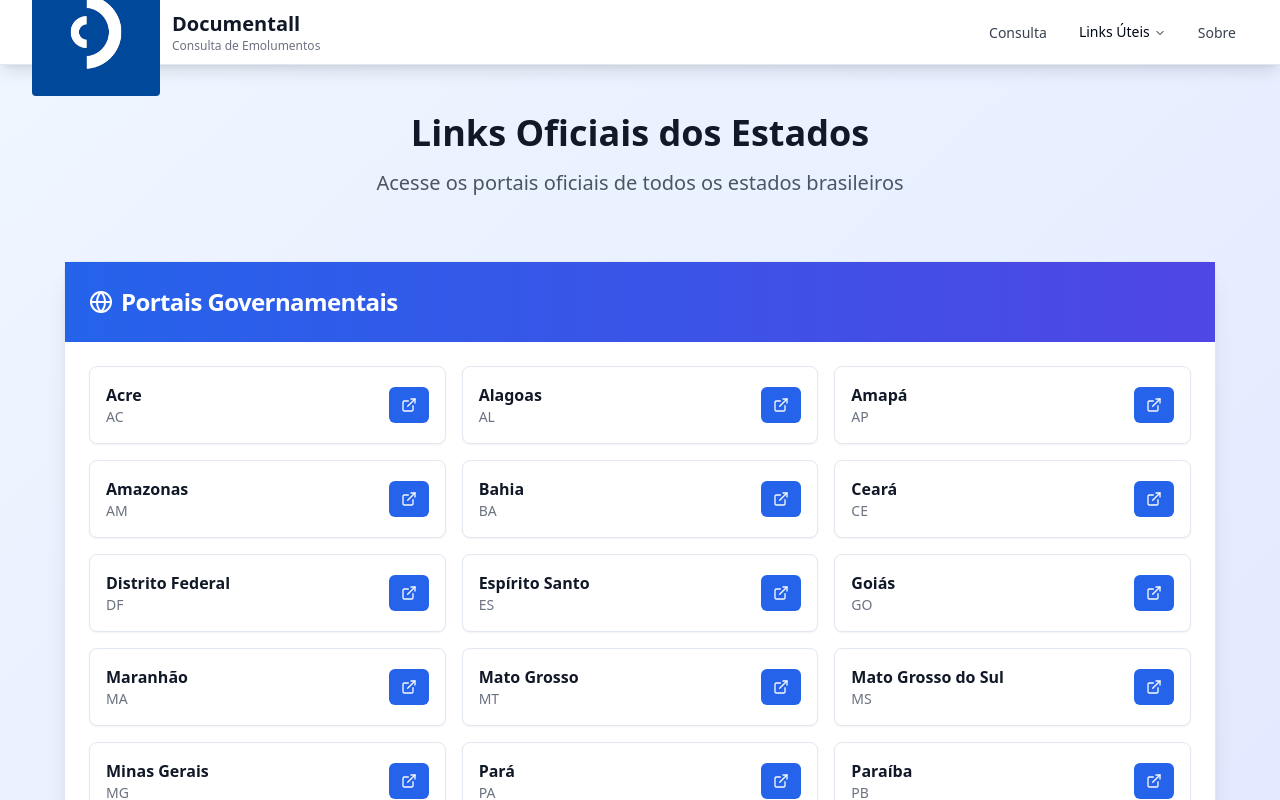
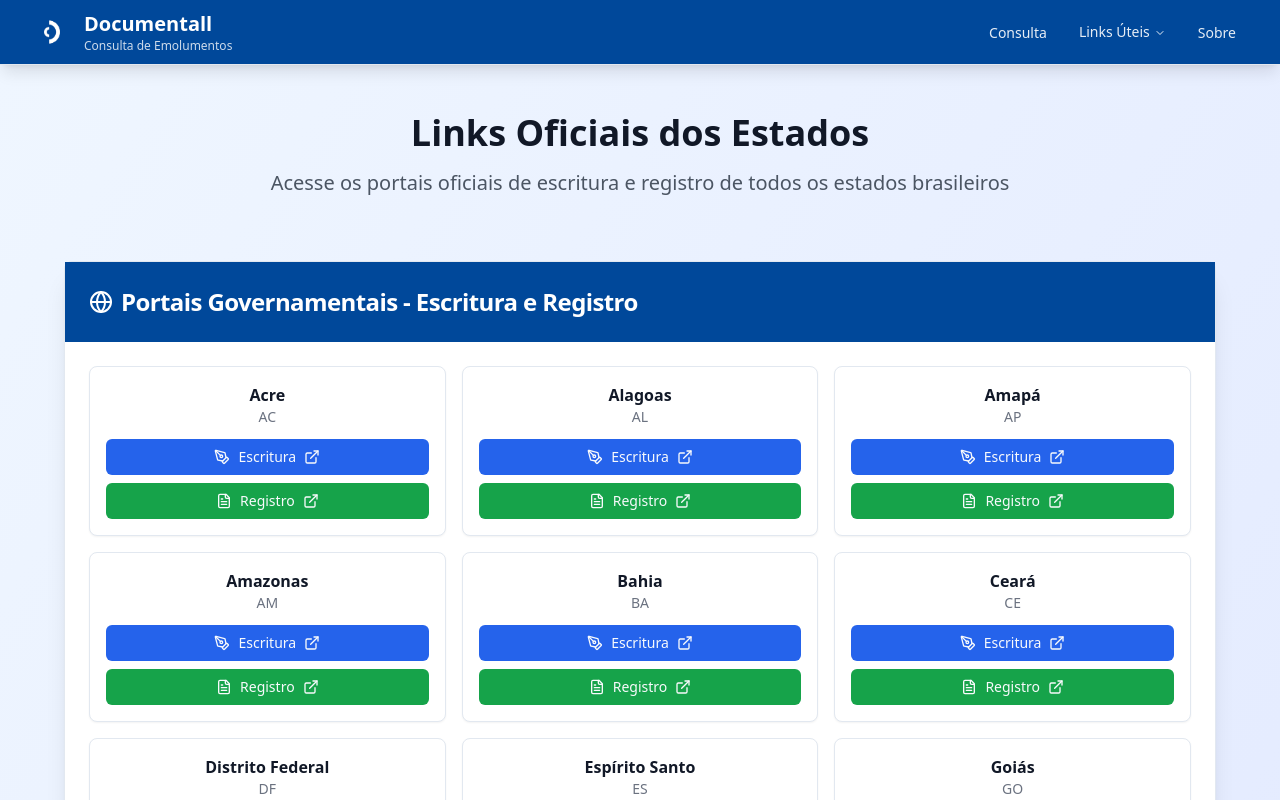
Before and after one commit to igorr0cha/consulta-emolumentos, a React (Vite) app: page /links-estados in a window 1280 px wide. Shown: the top 800 px of the page. Built offline with nearby package versions, Linux system fonts and the light colour scheme.

Commit message:
Fix: Improve UI and Links
- Updated the Links Úteis section to include separate links for escritura and registro for each state.
- Adjusted the logo image in the header for better fit.
- Styled the header with a '00489a' background and white text for improved visibility.

```diff
--- a/src/components/Header.tsx
+++ b/src/components/Header.tsx
@@ -18,21 +18,19 @@ export const Header = () => {
   const isActive = (path: string) => location.pathname === path;
 
   return (
-    <header className="bg-white shadow-lg border-b sticky top-0 z-50">
+    <header className="shadow-lg border-b sticky top-0 z-50" style={{ backgroundColor: '#00489a' }}>
       <div className="max-w-7xl mx-auto px-4 sm:px-6 lg:px-8">
         <div className="flex justify-between items-center h-16">
           {/* Logo */}
           <Link to="/" className="flex items-center space-x-3">
-
             <img
               src="documentall-logo.png"
               alt="Logo Documentall"
-              className="w-32 h-32 object-cover rounded"
+              className="w-10 h-10 object-contain rounded"
             />
-
             <div>
-              <h1 className="text-xl font-bold text-gray-900">Documentall</h1>
-              <p className="text-xs text-gray-500">Consulta de Emolumentos</p>
+              <h1 className="text-xl font-bold text-white">Documentall</h1>
+              <p className="text-xs text-white/80">Consulta de Emolumentos</p>
             </div>
           </Link>
 
@@ -44,8 +42,8 @@ export const Header = () => {
                   <NavigationMenuLink
                     className={`px-3 py-2 rounded-md text-sm font-medium transition-colors ${
                       isActive('/')
-                        ? 'bg-blue-100 text-blue-700'
-                        : 'text-gray-700 hover:text-blue-600 hover:bg-gray-100'
+                        ? 'bg-white/20 text-white'
+                        : 'text-white/90 hover:text-white hover:bg-white/10'
                     }`}
                   >
                     Consulta
@@ -54,7 +52,7 @@ export const Header = () => {
               </NavigationMenuItem>
 
               <NavigationMenuItem>
-                <NavigationMenuTrigger className="text-sm font-medium">
+                <NavigationMenuTrigger className="text-sm font-medium text-white/90 hover:text-white hover:bg-white/10 data-[state=open]:bg-white/20 data-[state=open]:text-white">
                   Links Úteis
                 </NavigationMenuTrigger>
                 <NavigationMenuContent>
@@ -70,7 +68,7 @@ export const Header = () => {
                             Links dos Estados
                           </div>
                           <p className="text-sm leading-tight text-muted-foreground">
-                            Acesse os portais oficiais de cada estado brasileiro
+                            Acesse os portais oficiais de escritura e registro de cada estado brasileiro
                           </p>
                         </Link>
                       </NavigationMenuLink>
@@ -84,8 +82,8 @@ export const Header = () => {
                   <NavigationMenuLink
                     className={`px-3 py-2 rounded-md text-sm font-medium transition-colors ${
                       isActive('/sobre')
-                        ? 'bg-blue-100 text-blue-700'
-                        : 'text-gray-700 hover:text-blue-600 hover:bg-gray-100'
+                        ? 'bg-white/20 text-white'
+                        : 'text-white/90 hover:text-white hover:bg-white/10'
                     }`}
                   >
                     Sobre
--- a/src/components/ui/navigation-menu.tsx
+++ b/src/components/ui/navigation-menu.tsx
@@ -1,3 +1,4 @@
+
 import * as React from "react"
 import * as NavigationMenuPrimitive from "@radix-ui/react-navigation-menu"
 import { cva } from "class-variance-authority"
@@ -41,7 +42,7 @@ NavigationMenuList.displayName = NavigationMenuPrimitive.List.displayName
 const NavigationMenuItem = NavigationMenuPrimitive.Item
 
 const navigationMenuTriggerStyle = cva(
-  "group inline-flex h-10 w-max items-center justify-center rounded-md bg-background px-4 py-2 text-sm font-medium transition-colors hover:bg-accent hover:text-accent-foreground focus:bg-accent focus:text-accent-foreground focus:outline-none disabled:pointer-events-none disabled:opacity-50 data-[active]:bg-accent/50 data-[state=open]:bg-accent/50"
+  "group inline-flex h-10 w-max items-center justify-center rounded-md px-4 py-2 text-sm font-medium transition-colors focus:outline-none disabled:pointer-events-none disabled:opacity-50"
 )
 
 const NavigationMenuTrigger = React.forwardRef<
--- a/src/pages/LinksEstados.tsx
+++ b/src/pages/LinksEstados.tsx
@@ -1,37 +1,172 @@
 
 import React from 'react';
 import { Card, CardContent, CardHeader, CardTitle } from '@/components/ui/card';
-import { ExternalLink, Globe } from 'lucide-react';
+import { ExternalLink, Globe, FileText, PenTool } from 'lucide-react';
 import { Button } from '@/components/ui/button';
 
 const linksEstados = [
-  { estado: 'Acre', uf: 'AC', url: 'https://www.ac.gov.br' },
-  { estado: 'Alagoas', uf: 'AL', url: 'https://www.al.gov.br' },
-  { estado: 'Amapá', uf: 'AP', url: 'https://www.ap.gov.br' },
-  { estado: 'Amazonas', uf: 'AM', url: 'https://www.am.gov.br' },
-  { estado: 'Bahia', uf: 'BA', url: 'https://www.ba.gov.br' },
-  { estado: 'Ceará', uf: 'CE', url: 'https://www.ce.gov.br' },
-  { estado: 'Distrito Federal', uf: 'DF', url: 'https://www.df.gov.br' },
-  { estado: 'Espírito Santo', uf: 'ES', url: 'https://www.es.gov.br' },
-  { estado: 'Goiás', uf: 'GO', url: 'https://www.go.gov.br' },
-  { estado: 'Maranhão', uf: 'MA', url: 'https://www.ma.gov.br' },
-  { estado: 'Mato Grosso', uf: 'MT', url: 'https://www.mt.gov.br' },
-  { estado: 'Mato Grosso do Sul', uf: 'MS', url: 'https://www.ms.gov.br' },
-  { estado: 'Minas Gerais', uf: 'MG', url: 'https://www.mg.gov.br' },
-  { estado: 'Pará', uf: 'PA', url: 'https://www.pa.gov.br' },
-  { estado: 'Paraíba', uf: 'PB', url: 'https://www.pb.gov.br' },
-  { estado: 'Paraná', uf: 'PR', url: 'https://www.pr.gov.br' },
-  { estado: 'Pernambuco', uf: 'PE', url: 'https://www.pe.gov.br' },
-  { estado: 'Piauí', uf: 'PI', url: 'https://www.pi.gov.br' },
-  { estado: 'Rio de Janeiro', uf: 'RJ', url: 'https://www.rj.gov.br' },
-  { estado: 'Rio Grande do Norte', uf: 'RN', url: 'https://www.rn.gov.br' },
-  { estado: 'Rio Grande do Sul', uf: 'RS', url: 'https://www.rs.gov.br' },
-  { estado: 'Rondônia', uf: 'RO', url: 'https://www.ro.gov.br' },
-  { estado: 'Roraima', uf: 'RR', url: 'https://www.rr.gov.br' },
-  { estado: 'Santa Catarina', uf: 'SC', url: 'https://www.sc.gov.br' },
-  { estado: 'São Paulo', uf: 'SP', url: 'https://www.sp.gov.br' },
-  { estado: 'Sergipe', uf: 'SE', url: 'https://www.se.gov.br' },
-  { estado: 'Tocantins', uf: 'TO', url: 'https://www.to.gov.br' },
+  {
+    estado: 'Acre',
+    uf: 'AC',
+    urlEscritura: 'https://www.ac.gov.br/escritura',
+    urlRegistro: 'https://www.ac.gov.br/registro'
+  },
+  {
+    estado: 'Alagoas',
+    uf: 'AL',
+    urlEscritura: 'https://www.al.gov.br/escritura',
+    urlRegistro: 'https://www.al.gov.br/registro'
+  },
+  {
+    estado: 'Amapá',
+    uf: 'AP',
+    urlEscritura: 'https://www.ap.gov.br/escritura',
+    urlRegistro: 'https://www.ap.gov.br/registro'
+  },
+  {
+    estado: 'Amazonas',
+    uf: 'AM',
+    urlEscritura: 'https://www.am.gov.br/escritura',
+    urlRegistro: 'https://www.am.gov.br/registro'
+  },
+  {
+    estado: 'Bahia',
+    uf: 'BA',
+    urlEscritura: 'https://www.ba.gov.br/escritura',
+    urlRegistro: 'https://www.ba.gov.br/registro'
+  },
+  {
+    estado: 'Ceará',
+    uf: 'CE',
+    urlEscritura: 'https://www.ce.gov.br/escritura',
+    urlRegistro: 'https://www.ce.gov.br/registro'
+  },
+  {
+    estado: 'Distrito Federal',
+    uf: 'DF',
+    urlEscritura: 'https://www.df.gov.br/escritura',
+    urlRegistro: 'https://www.df.gov.br/registro'
+  },
+  {
+    estado: 'Espírito Santo',
+    uf: 'ES',
+    urlEscritura: 'https://www.es.gov.br/escritura',
+    urlRegistro: 'https://www.es.gov.br/registro'
+  },
+  {
+    estado: 'Goiás',
+    uf: 'GO',
+    urlEscritura: 'https://www.go.gov.br/escritura',
+    urlRegistro: 'https://www.go.gov.br/registro'
+  },
+  {
+    estado: 'Maranhão',
+    uf: 'MA',
+    urlEscritura: 'https://www.ma.gov.br/escritura',
+    urlRegistro: 'https://www.ma.gov.br/registro'
+  },
+  {
+    estado: 'Mato Grosso',
+    uf: 'MT',
+    urlEscritura: 'https://www.mt.gov.br/escritura',
+    urlRegistro: 'https://www.mt.gov.br/registro'
+  },
+  {
+    estado: 'Mato Grosso do Sul',
+    uf: 'MS',
+    urlEscritura: 'https://www.ms.gov.br/escritura',
+    urlRegistro: 'https://www.ms.gov.br/registro'
+  },
+  {
+    estado: 'Minas Gerais',
+    uf: 'MG',
+    urlEscritura: 'https://www.mg.gov.br/escritura',
+    urlRegistro: 'https://www.mg.gov.br/registro'
+  },
+  {
+    estado: 'Pará',
+    uf: 'PA',
+    urlEscritura: 'https://www.pa.gov.br/escritura',
+    urlRegistro: 'https://www.pa.gov.br/registro'
+  },
+  {
+    estado: 'Paraíba',
+    uf: 'PB',
+    urlEscritura: 'https://www.pb.gov.br/escritura',
+    urlRegistro: 'https://www.pb.gov.br/registro'
+  },
+  {
+    estado: 'Paraná',
+    uf: 'PR',
+    urlEscritura: 'https://www.pr.gov.br/escritura',
+    urlRegistro: 'https://www.pr.gov.br/registro'
+  },
+  {
+    estado: 'Pernambuco',
+    uf: 'PE',
+    urlEscritura: 'https://www.pe.gov.br/escritura',
+    urlRegistro: 'https://www.pe.gov.br/registro'
+  },
+  {
+    estado: 'Piauí',
+    uf: 'PI',
+    urlEscritura: 'https://www.pi.gov.br/escritura',
+    urlRegistro: 'https://www.pi.gov.br/registro'
+  },
+  {
+    estado: 'Rio de Janeiro',
+    uf: 'RJ',
+    urlEscritura: 'https://www.rj.gov.br/escritura',
+    urlRegistro: 'https://www.rj.gov.br/registro'
+  },
+  {
+    estado: 'Rio Grande do Norte',
+    uf: 'RN',
+    urlEscritura: 'https://www.rn.gov.br/escritura',
+    urlRegistro: 'https://www.rn.gov.br/registro'
+  },
+  {
+    estado: 'Rio Grande do Sul',
+    uf: 'RS',
+    urlEscritura: 'https://www.rs.gov.br/escritura',
+    urlRegistro: 'https://www.rs.gov.br/registro'
+  },
+  {
+    estado: 'Rondônia',
+    uf: 'RO',
+    urlEscritura: 'https://www.ro.gov.br/escritura',
+    urlRegistro: 'https://www.ro.gov.br/registro'
+  },
+  {
+    estado: 'Roraima',
+    uf: 'RR',
+    urlEscritura: 'https://www.rr.gov.br/escritura',
+    urlRegistro: 'https://www.rr.gov.br/registro'
+  },
+  {
+    estado: 'Santa Catarina',
+    uf: 'SC',
+    urlEscritura: 'https://www.sc.gov.br/escritura',
+    urlRegistro: 'https://www.sc.gov.br/registro'
+  },
+  {
+    estado: 'São Paulo',
+    uf: 'SP',
+    urlEscritura: 'https://www.sp.gov.br/escritura',
+    urlRegistro: 'https://www.sp.gov.br/registro'
+  },
+  {
+    estado: 'Sergipe',
+    uf: 'SE',
+    urlEscritura: 'https://www.se.gov.br/escritura',
+    urlRegistro: 'https://www.se.gov.br/registro'
+  },
+  {
+    estado: 'Tocantins',
+    uf: 'TO',
+    urlEscritura: 'https://www.to.gov.br/escritura',
+    urlRegistro: 'https://www.to.gov.br/registro'
+  },
 ];
 
 const LinksEstados = () => {
@@ -43,15 +178,15 @@ const LinksEstados = () => {
             Links Oficiais dos Estados
           </h1>
           <p className="text-xl text-gray-600 max-w-3xl mx-auto">
-            Acesse os portais oficiais de todos os estados brasileiros
+            Acesse os portais oficiais de escritura e registro de todos os estados brasileiros
           </p>
         </div>
 
         <Card className="shadow-xl">
-          <CardHeader className="bg-gradient-to-r from-blue-600 to-indigo-600 text-white">
+          <CardHeader style={{ backgroundColor: '#00489a' }} className="text-white">
             <CardTitle className="flex items-center gap-2 text-2xl">
               <Globe className="w-6 h-6" />
-              Portais Governamentais
+              Portais Governamentais - Escritura e Registro
             </CardTitle>
           </CardHeader>
           <CardContent className="p-6">
@@ -59,18 +194,33 @@ const LinksEstados = () => {
               {linksEstados.map((item) => (
                 <Card key={item.uf} className="hover:shadow-md transition-shadow">
                   <CardContent className="p-4">
-                    <div className="flex items-center justify-between">
-                      <div>
+                    <div className="space-y-3">
+                      <div className="text-center">
                         <h3 className="font-semibold text-gray-900">{item.estado}</h3>
                         <p className="text-sm text-gray-500">{item.uf}</p>
                       </div>
-                      <Button
-                        size="sm"
-                        onClick={() => window.open(item.url, '_blank')}
-                        className="bg-blue-600 hover:bg-blue-700"
-                      >
-                        <ExternalLink className="w-4 h-4" />
-                      </Button>
+
+                      <div className="flex flex-col gap-2">
+                        <Button
+                          size="sm"
+                          onClick={() => window.open(item.urlEscritura, '_blank')}
+                          className="bg-blue-600 hover:bg-blue-700 w-full flex items-center gap-2"
+                        >
+                          <PenTool className="w-4 h-4" />
+                          <span>Escritura</span>
+                          <ExternalLink className="w-3 h-3" />
+                        </Button>
+
+                        <Button
+                          size="sm"
+                          onClick={() => window.open(item.urlRegistro, '_blank')}
+                          className="bg-green-600 hover:bg-green-700 w-full flex items-center gap-2"
+                        >
+                          <FileText className="w-4 h-4" />
+                          <span>Registro</span>
+                          <ExternalLink className="w-3 h-3" />
+                        </Button>
+                      </div>
                     </div>
                   </CardContent>
                 </Card>
```
